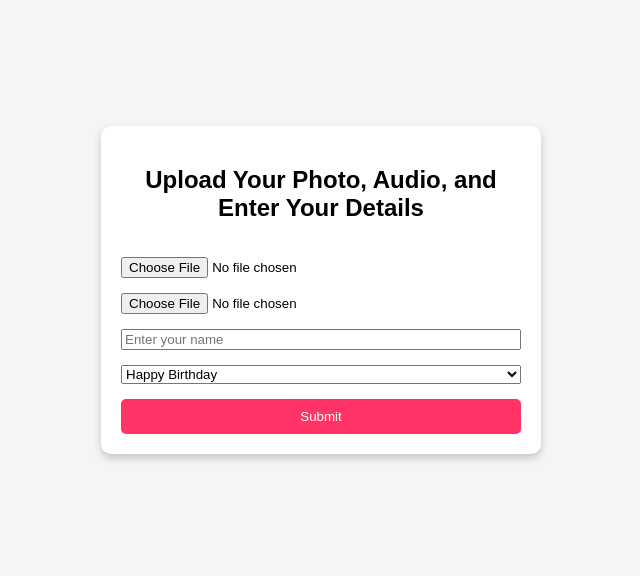
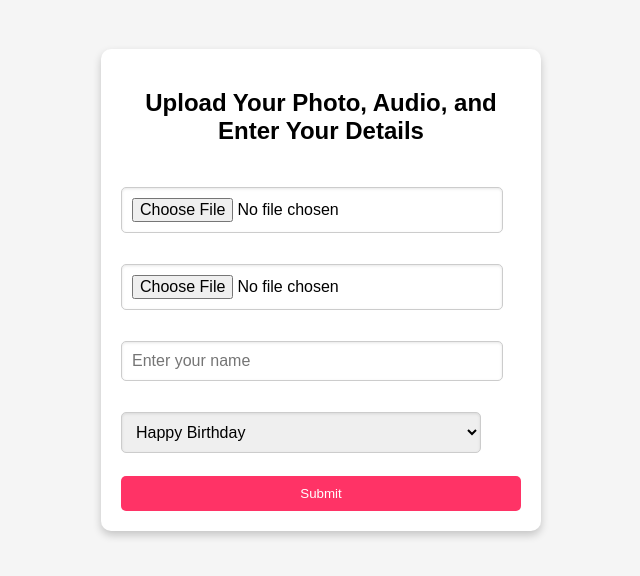
Before and after one commit to Manikandan306/user-customized-birthday-website, a plain HTML site: page index.html in a window 1280 px wide. Shown: the part 110-686 px from the top of the page, without its empty margins (319-959 px from the left). Drawn offline with Linux system fonts and the light colour scheme.

Commit message:
Update index.html

```diff
--- a/index.html
+++ b/index.html
@@ -73,6 +73,30 @@
         button:hover {
             background-color: #ff6699;
         }
+
+    input[type="file"], input[type="text"], select {
+    width: 90%;
+    padding: 10px;
+    margin: 8px 0;
+    border: 1px solid #ccc;
+    border-radius: 5px;
+    box-shadow: inset 0 1px 3px rgba(0, 0, 0, 0.1);
+    font-size: 16px;
+    font-family: 'Arial', sans-serif;
+    transition: all 0.3s ease;
+}
+
+input[type="file"]:hover, input[type="text"]:hover, select:hover {
+    border-color: #ff6699;
+    box-shadow: inset 0 1px 5px rgba(255, 102, 153, 0.5);
+}
+
+input[type="file"]:focus, input[type="text"]:focus, select:focus {
+    outline: none;
+    border-color: #ff3366;
+    box-shadow: 0 0 8px rgba(255, 51, 102, 0.5);
+}
+
     </style>
 </head>
 <body>
```
